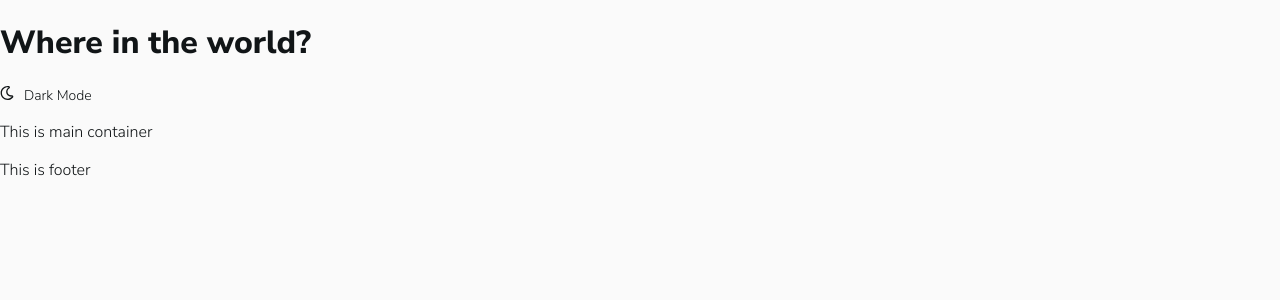
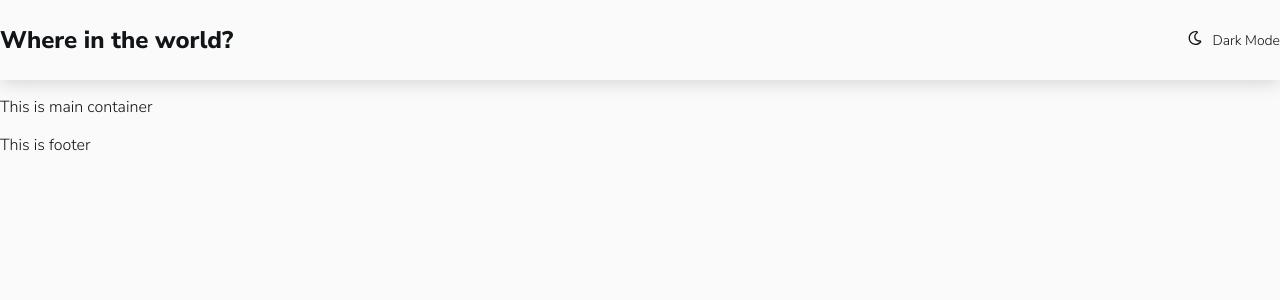
Before and after one commit to txago/rest-countries-api, a React (Create React App) app: page / in a window 1280 px wide. Shown: the top 300 px of the page. Built offline with nearby package versions, Linux system fonts and the light colour scheme.

Commit message:
Sets app and header component structures

```diff
--- /dev/null
+++ b/src/components/Header.js
@@ -0,0 +1,38 @@
+import React from 'react';
+import styled from 'styled-components';
+import PropTypes from 'prop-types';
+
+const HeaderWrapper = styled.div`
+	width: 100vw;
+	box-shadow: 0 0 20px rgba(0, 0, 0, 0.2);
+`;
+
+const HeaderContainer = styled.div`
+	width: 1280px;
+	height: 80px;
+	margin: 0 auto;
+	display: flex;
+	align-items: center;
+	justify-content: space-between;
+`;
+
+const SiteTitle = styled.h1`
+	font-size: 24px;
+`;
+
+const Header = ({ children }) => {
+	return (
+		<HeaderWrapper>
+			<HeaderContainer>
+				<SiteTitle>Where in the world?</SiteTitle>
+				<>{children}</>
+			</HeaderContainer>
+		</HeaderWrapper>
+	);
+};
+
+Header.propTypes = {
+	children: PropTypes.node.isRequired
+};
+
+export default Header;
--- a/src/containers/App.js
+++ b/src/containers/App.js
@@ -3,6 +3,7 @@ import { ThemeProvider } from 'styled-components';
 import { useDarkMode } from '../themes/useDarkMode';
 import { lightTheme, darkTheme } from '../themes/themes';
 import { GlobalStyles } from '../themes/global';
+import Header from '../components/Header';
 import Toggle from '../components/Toggle';
 
 const App = () => {
@@ -16,10 +17,9 @@ const App = () => {
 	return (
 		<ThemeProvider theme={themeMode}>
 			<GlobalStyles />
-			<header>
-				<h1>Where in the world?</h1>
+			<Header>
 				<Toggle theme={theme} toggleTheme={toggleTheme} />
-			</header>
+			</Header>
 			<main>
 				<p>This is main container</p>
 			</main>
--- a/src/style.css
+++ b/src/style.css
@@ -1,4 +1,5 @@
 @import url('https://fonts.googleapis.com/css?family=Nunito+Sans:300,600,800&display=swap');
+
 *,
 *::after,
 *::before {
@@ -6,7 +7,6 @@
 }
 
 body {
-	display: flex;
 	margin: 0;
 	padding: 0;
 	font-family: 'Nunito Sans', sans-serif;
```
